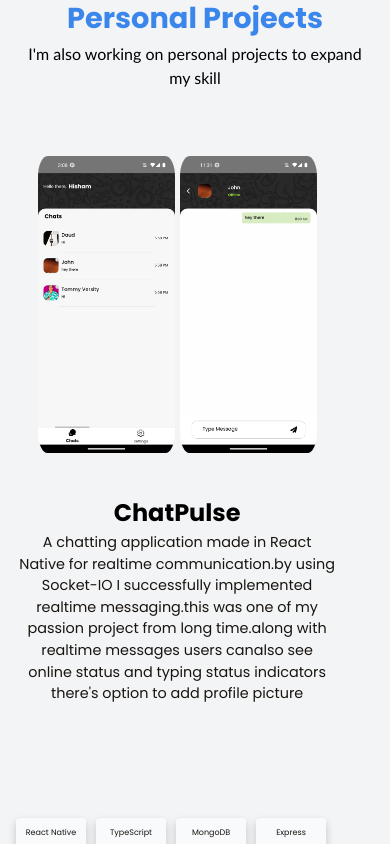
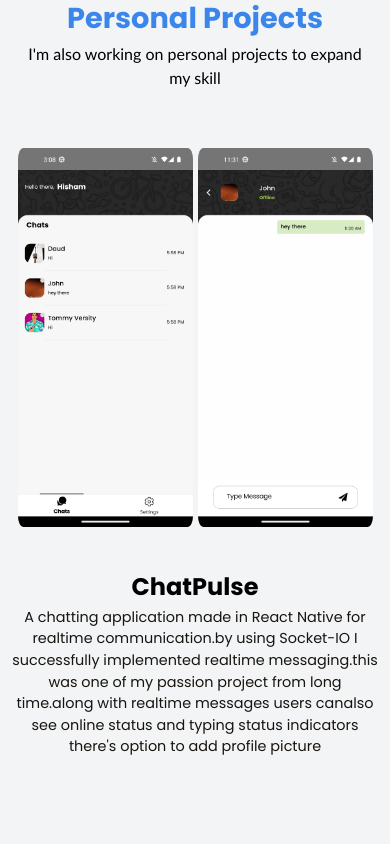
Before and after one commit to Hisham546/hisham-portfolio, a React (Create React App) app: page /project in a window 390 px wide. Shown: the part 2340-3184 px from the top of the page. Built offline with nearby package versions, Linux system fonts and the light colour scheme.

Commit message:
alignment fixes

```diff
--- a/src/presentation/project/project.css
+++ b/src/presentation/project/project.css
@@ -17,15 +17,17 @@
     flex-wrap: wrap;
     justify-content: center;
     align-items: center;
-    padding: 1em;
+    padding: .5em;
     width: 100%;
+
 }
 
 .cardHolder {
     display: flex;
-    width: 90%;
+    width: 100%;
     justify-content: space-evenly;
     flex-direction: row;
+
 }
 
 .projectDetailsParent {
@@ -89,7 +91,7 @@
     display: flex;
     padding: 12px;
     gap: 5px;
-    border-radius: 55px;
+
 }
 
 .child2 {
@@ -151,16 +153,16 @@
     height: auto;
     max-height: 500px;
     object-fit: cover;
-    border-radius:7%;
+    border-radius:3%;
 }
 
 @media (max-width: 768px) {
     .image-size {
-        width: 100%;
+        width: 50%;
         height: auto;
         max-height: 500px;
         object-fit: cover;
-        border-radius:7%;
+        border-radius:3%;
     }
 }
 
@@ -242,7 +244,7 @@
     }
 
     .child1 {
-        width: 50%;
+        width: 100%;
         margin-bottom: 1rem;
     }
 
```
